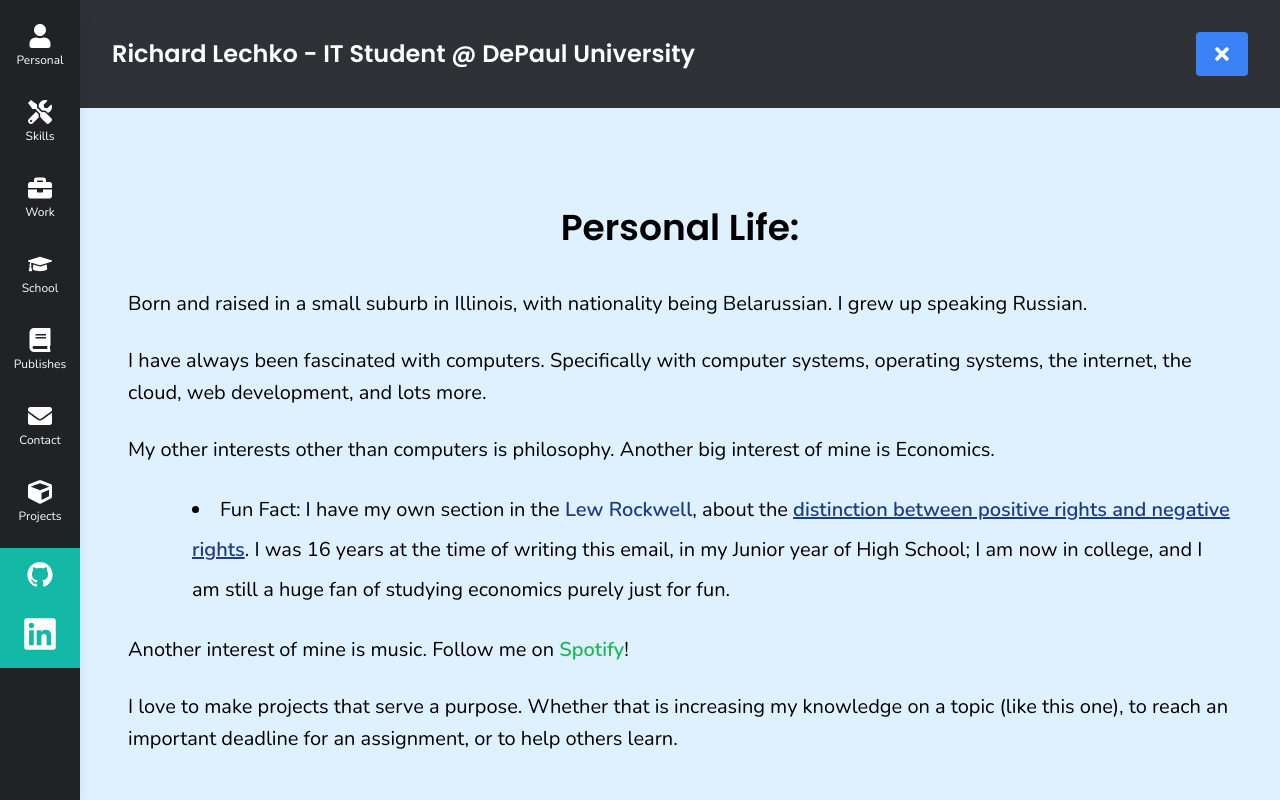
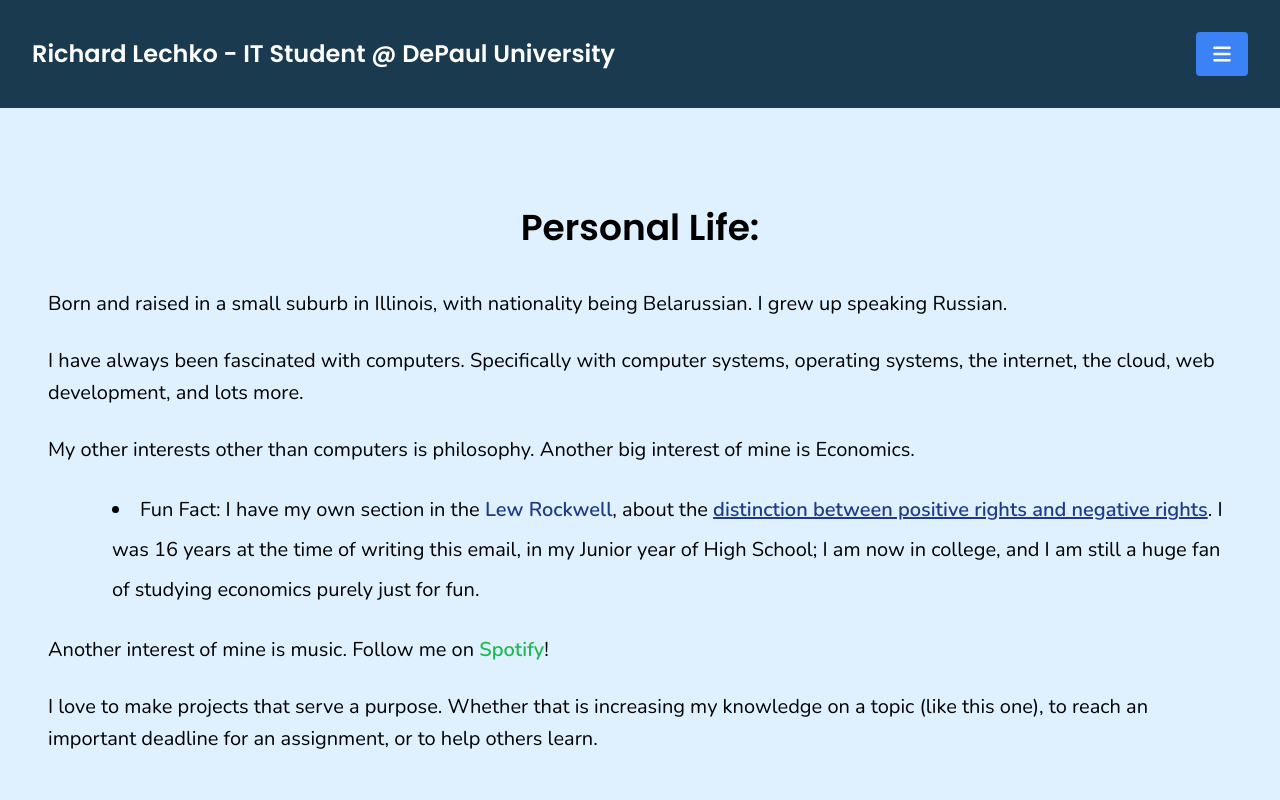
Before and after one commit to RichardLechko/React-Resume, a React (Create React App) app in the folder client/: page / in a window 1280 px wide. Built offline with nearby package versions, Linux system fonts and the light colour scheme.

Commit message:
extra styling changes

```diff
--- a/client/src/App.js
+++ b/client/src/App.js
@@ -13,7 +13,7 @@ import { FaBars } from "react-icons/fa6";
 import { FaTimes } from "react-icons/fa";
 
 function App() {
-  const [isSidebarVisible, setIsSidebarVisible] = useState(true);
+  const [isSidebarVisible, setIsSidebarVisible] = useState(false);
 
   const toggleSidebar = () => setIsSidebarVisible(!isSidebarVisible);
 
@@ -54,7 +54,7 @@ function App() {
                     : "ml-0"
                 }`}
               >
-                <header className="flex justify-between items-center p-4 sm:p-6 md:p-8 bg-gray-800 text-white fixed w-full top-0 left-0 z-10 transition-all duration-300">
+                <header className="flex justify-between items-center p-4 sm:p-6 md:p-8 bg-[#1a3a50] text-white fixed w-full top-0 left-0 z-10 transition-all duration-300">
                   <h1
                     className={`text-2xl mr-16 transition-all duration-300 ${
                       isSidebarVisible ? "ml-[5rem]" : "ml-0"
@@ -64,7 +64,7 @@ function App() {
                   </h1>
                   <button
                     onClick={toggleSidebar}
-                    className="px-4 py-3 bg-blue-500 text-white font-bold rounded text-xl max-[1024px]:text-base max-[640px]:p-1 max-[425px]:text-sm max-[640px]:text-sm"
+                    className="px-4 py-3 bg-blue-500 hover:bg-blue-400 text-white font-bold rounded text-xl max-[1024px]:text-base max-[640px]:p-1 max-[425px]:text-sm max-[640px]:text-sm"
                   >
                     {isSidebarVisible ? <FaTimes /> : <FaBars />}
                   </button>
--- a/client/src/components/Education.js
+++ b/client/src/components/Education.js
@@ -27,9 +27,9 @@ const Education = () => {
       {/* Two-Column Layout */}
       <section className="grid grid-cols-2 gap-8 max-[768px]:grid-cols-1">
         {/* Major GPA */}
-        <div className="bg-white p-8 shadow-md rounded-lg text-center">
-          <h2 className="text-2xl font-bold mb-4">Major GPA</h2>
-          <p className="text-xl max-[425px]:text-base">3.5 / 4.0</p>
+        <div className="bg-white p-8 shadow-md rounded-lg flex flex-col">
+          <h2 className="text-2xl font-bold m-auto">Major GPA</h2>
+          <p className="text-xl max-[425px]:text-base m-auto">3.5 / 4.0</p>
         </div>
 
         {/* Organizations */}
--- a/client/src/components/NavBar.js
+++ b/client/src/components/NavBar.js
@@ -79,7 +79,7 @@ const NavBar = ({ isSidebarVisible, refs, toggleSidebar }) => {
             text="Projects"
             isSidebarVisible={isSidebarVisible}
           />
-          <div className="bg-teal-500 w-full flex flex-col">
+          <div className="bg-[#4a5a66] w-full flex flex-col">
             <NavItem
               icon={<DiGithubBadge className="text-4xl" />}
               link="https://github.com/RichardLechko"
@@ -105,7 +105,7 @@ const NavItem = ({ icon, onClick, link, text, isSidebarVisible }) => {
           href={link}
           target="_blank"
           rel="noopener noreferrer"
-          className={`flex flex-col items-center px-3 py-2 w-full hover:bg-gray-700 transition-colors cursor-pointer ${
+          className={`flex flex-col items-center px-3 py-2 w-full hover:bg-[#89a4ae] transition-colors cursor-pointer ${
             isSidebarVisible ? "justify-center" : "justify-center"
           }`}
         >
--- a/client/src/components/Skills.js
+++ b/client/src/components/Skills.js
@@ -71,7 +71,7 @@ const Skills = () => {
             <SkillsCard
               head={"OS"}
               iconOne={<DiWindows className="text-4xl" />}
-              iconTwo={<DiLinux className="text-4xl" />}
+              iconTwo={<DiLinux className="text-4xl text-black" />}
               iconThree={<DiApple className="text-4xl" />}
               iconOneH={"Windows"}
               iconTwoH={"Linux"}
@@ -183,7 +183,7 @@ const Skills = () => {
               iconThreeH={"AWS Amplify"}
               bgColorOne="#FF9900"
               bgColorTwo="#232F3E"
-              bgColorThree="#FF9900"
+              bgColorThree="#00aaff"
               ratingOne={10}
               ratingTwo={10}
               ratingThree={10}
```
